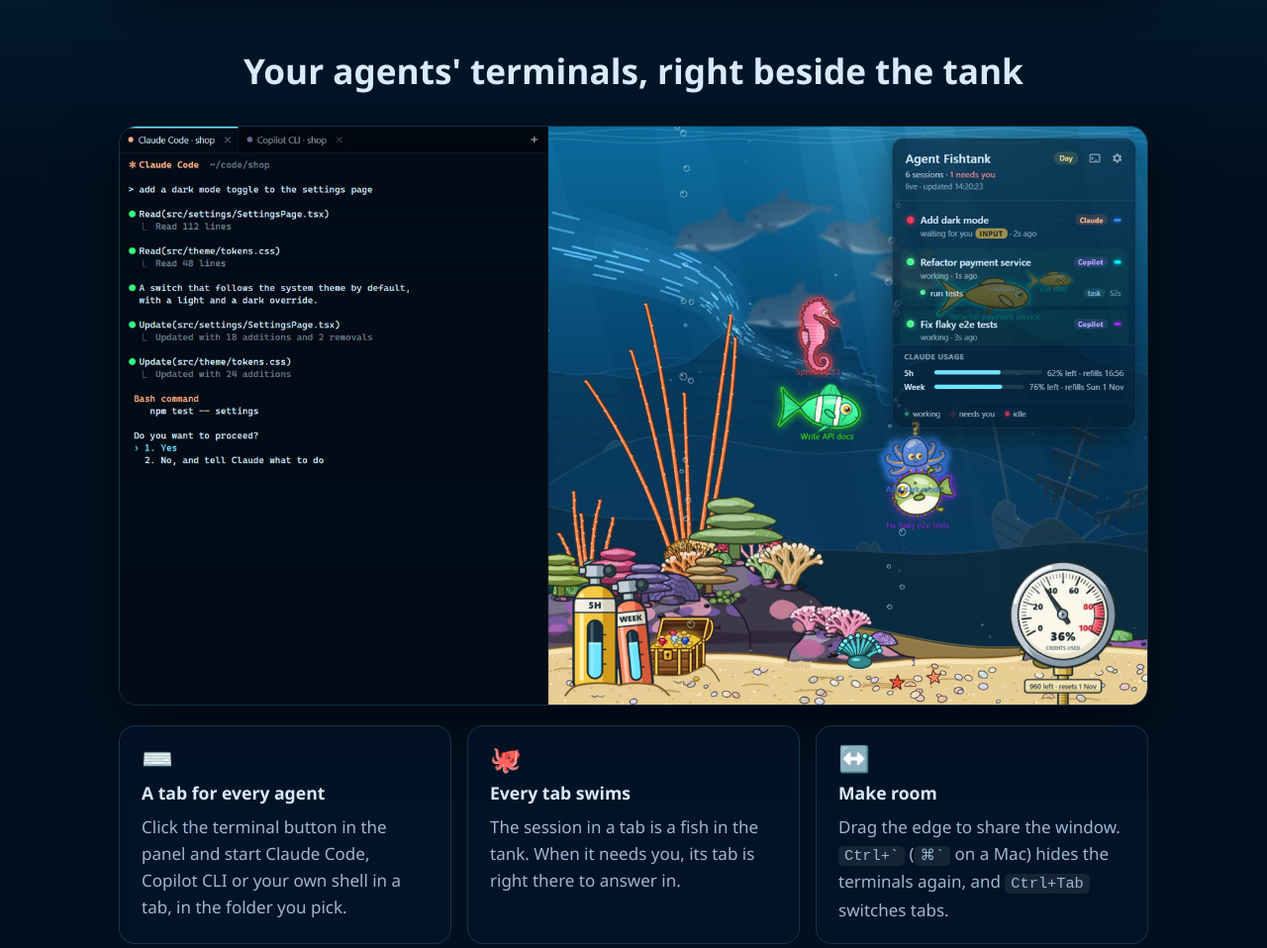
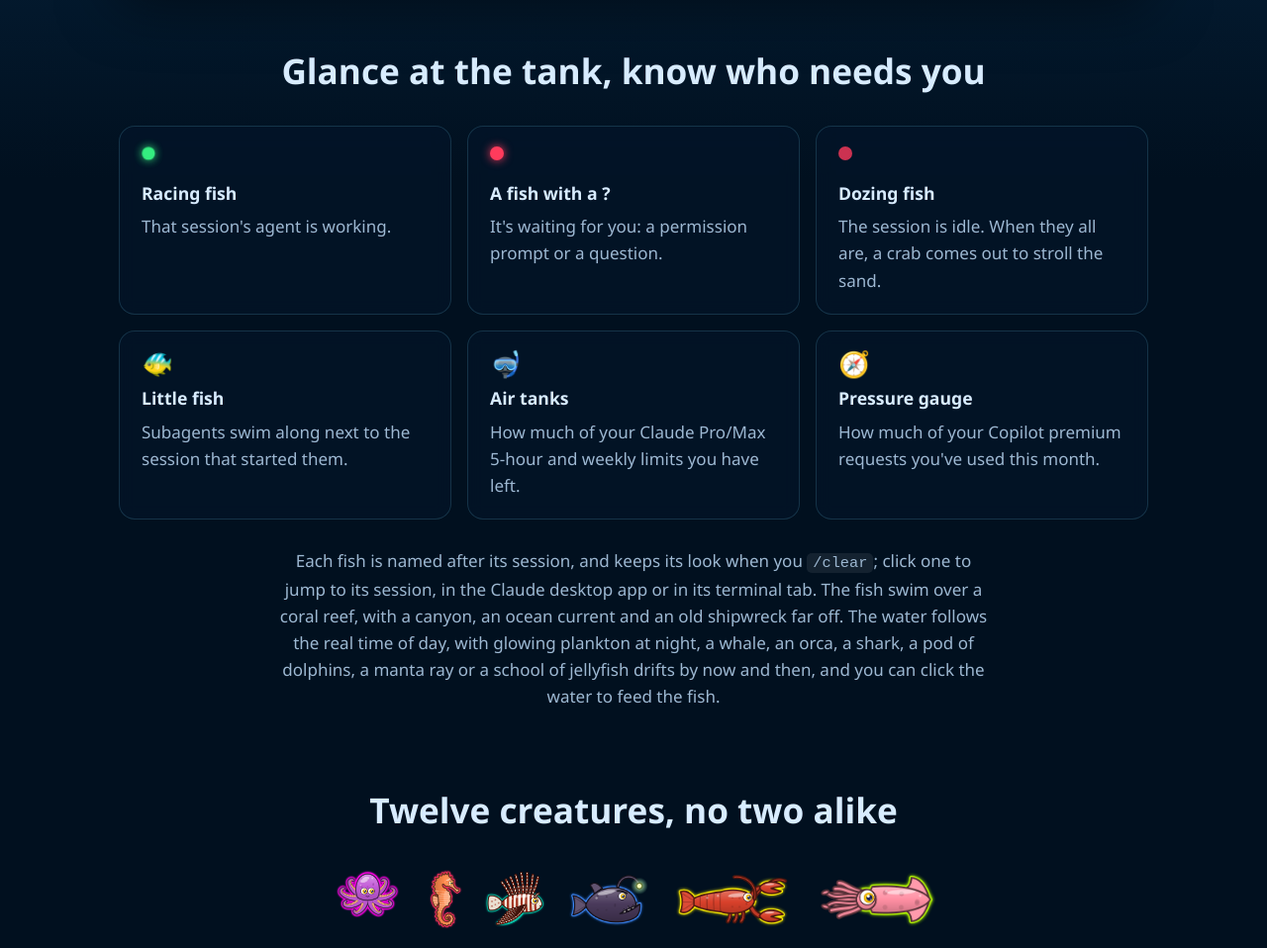
Before and after one commit to VinnieVH/agents-fishtank, a website built with Vite: page site/index.html in a window 1280 px wide. Shown: the part 1220-2178 px from the top of the page at 99% size. Built offline with nearby package versions, Linux system fonts and the light colour scheme; no server answers; files whose address does not match are found by name.

Commit message:
docs(site): drop the terminals section, the demo already shows it

```diff
--- a/site/index.html
+++ b/site/index.html
@@ -38,21 +38,6 @@
         <path class="waves" d="M15.5 9a4 4 0 0 1 0 6M18 6.5a7.5 7.5 0 0 1 0 11"/><path class="cross" d="M15.5 9.5l5 5m0-5l-5 5"/></svg>
     </button>
   </figure>
-
-  <section>
-    <h2>Your agents' terminals, right beside the tank</h2>
-    <figure class="shot tight">
-      <img src="terminals.jpg" alt="Claude Code and Copilot CLI in tabs on the left; on the right the tank, where Claude Code's octopus waits with a question mark while its tab asks for permission" width="1920" height="1080" loading="lazy">
-    </figure>
-    <div class="cards">
-      <article><span class="emblem">⌨️</span><h3>A tab for every agent</h3><p>Click the terminal button in the panel and start
-        Claude Code, Copilot CLI or your own shell in a tab, in the folder you pick.</p></article>
-      <article><span class="emblem">🐙</span><h3>Every tab swims</h3><p>The session in a tab is a fish in the tank. When it
-        needs you, its tab is right there to answer in.</p></article>
-      <article><span class="emblem">↔️</span><h3>Make room</h3><p>Drag the edge to share the window. <code>Ctrl+`</code>
-        (<code>⌘`</code> on a Mac) hides the terminals again, and <code>Ctrl+Tab</code> switches tabs.</p></article>
-    </div>
-  </section>
 
   <section>
     <h2>Glance at the tank, know who needs you</h2>
--- a/site/style.css
+++ b/site/style.css
@@ -34,7 +34,6 @@
   border: 1px solid var(--line); box-shadow: 0 24px 60px rgba(0, 0, 0, .5);
 }
 section { margin: 0 0 72px; }
-.shot.tight { margin: 0 0 20px; }
 /* turns the demo's music on and off; it starts muted */
 .shot { position: relative; }
 .sound {
```
Also changed, not shown: site/terminals.jpg (deleted).
